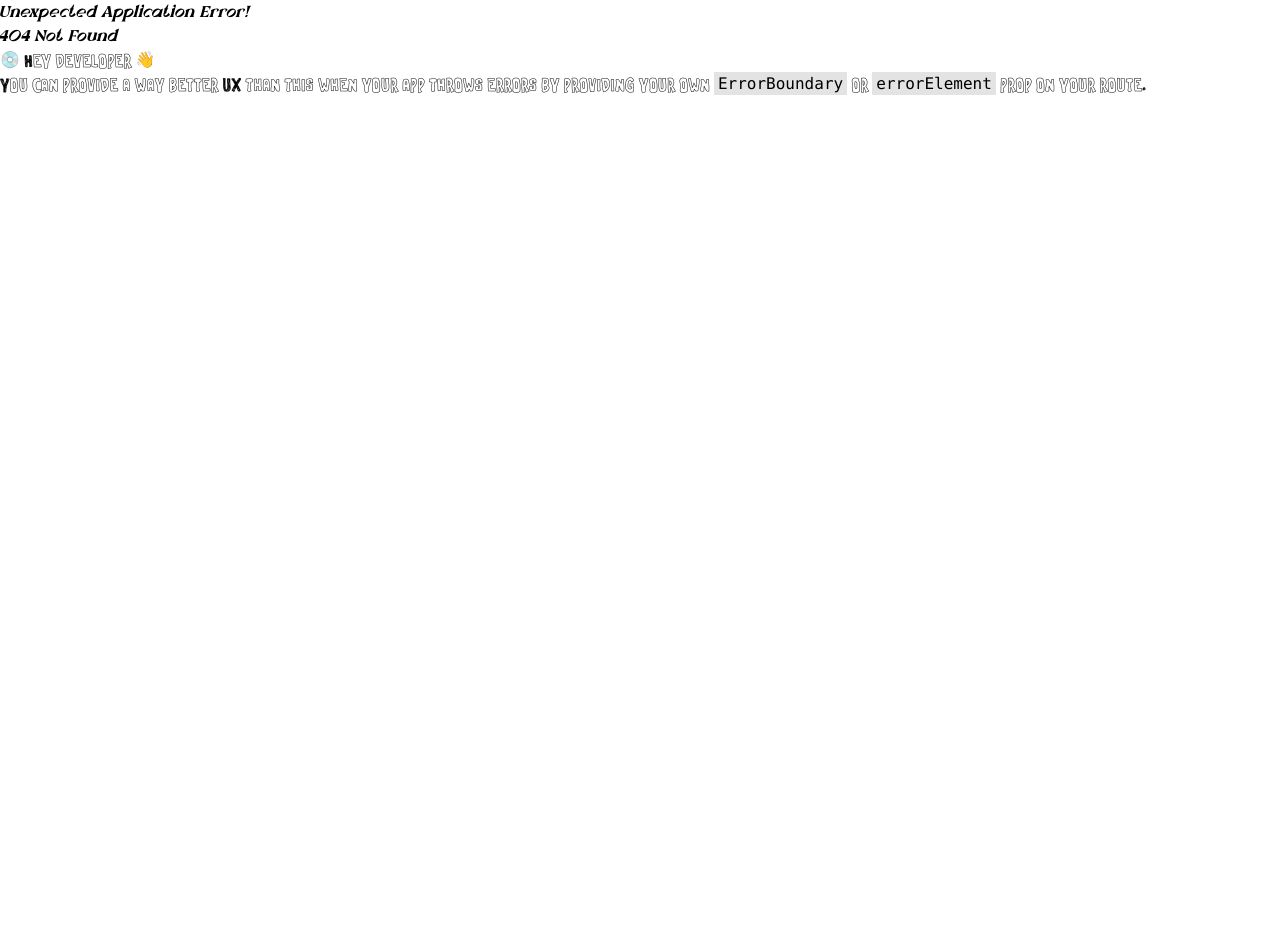
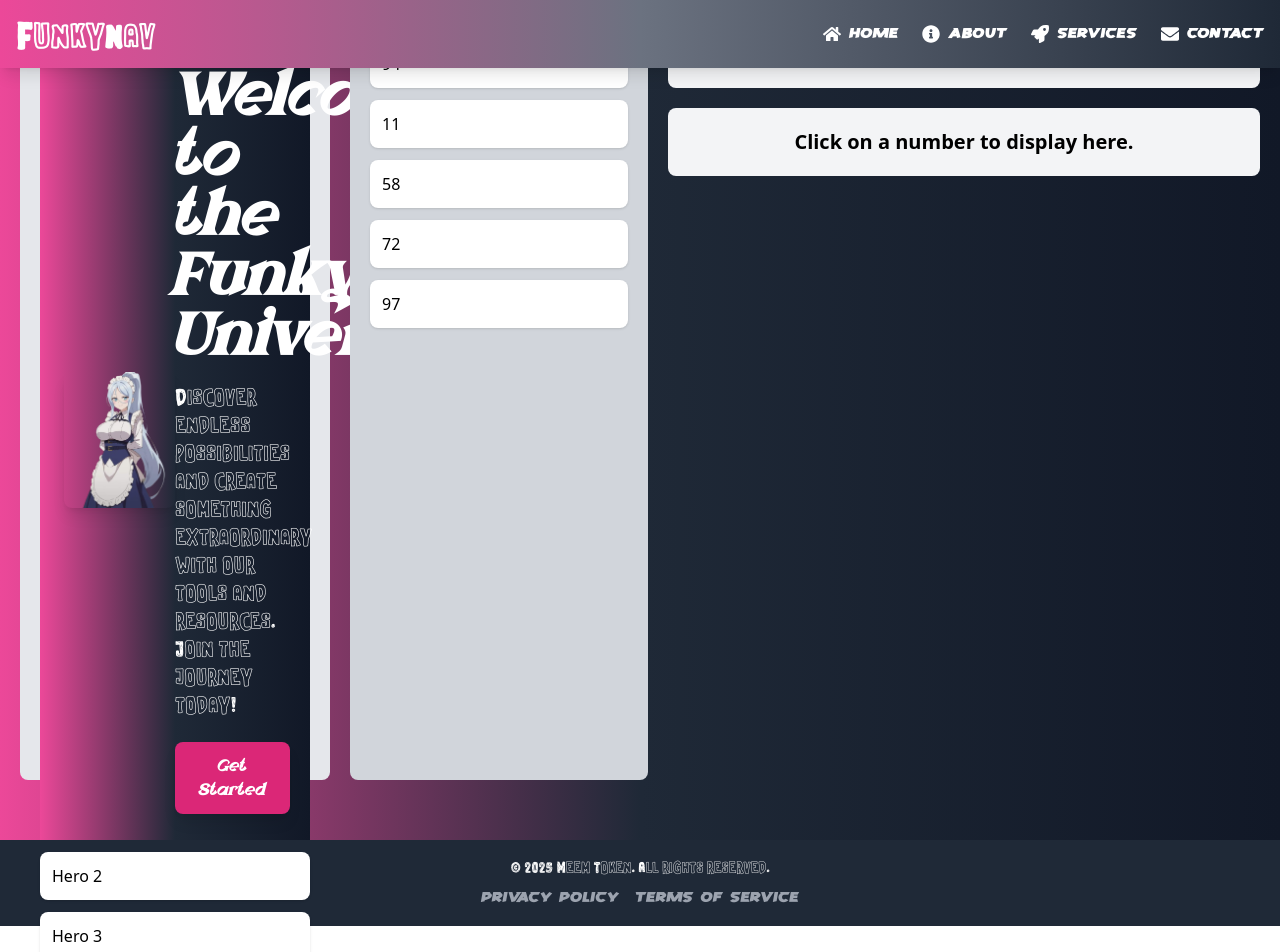
Before and after one commit to aadityaexe/WEBcreator, a React (Vite) app: page /new-website in a window 1280 px wide. Before the commit this address had no page. Shown: the top 952 px of the page. Before the commit the page ends 800 px from the top, so only its background shows below. Built offline with nearby package versions, Linux system fonts and the light colour scheme.

Commit message:
Add CreateWebsite component and implement navigation to new website page

```diff
--- a/src/components/Hero.jsx
+++ b/src/components/Hero.jsx
@@ -1,7 +1,8 @@
 import tryImage from "../assets/try.png";
 import { FaRocket, FaEthereum } from "react-icons/fa";
-
+import { useNavigate } from "react-router-dom";
 const Hero = () => {
+  const navigate = useNavigate();
   return (
     <div className="bg-gradient-to-r from-pink-500 via-gray-800 to-gray-900 min-h-screen text-white flex items-center">
       <div className="max-w-7xl mx-auto flex flex-col md:flex-row items-center justify-between px-8">
@@ -14,7 +15,10 @@ const Hero = () => {
             The ultimate platform for funky tokens that redefine the way you
             experience crypto.
           </p>
-          <div className="flex justify-center md:justify-start space-x-4">
+          <div
+            onClick={() => navigate("/new-website")}
+            className="flex justify-center md:justify-start space-x-4"
+          >
             <a
               href="#explore"
               className="bg-pink-600 hover:bg-pink-700 transition-all text-white font-bold py-3 px-6 rounded-full shadow-lg flex items-center space-x-2"
--- a/src/main.jsx
+++ b/src/main.jsx
@@ -6,6 +6,7 @@ import { createBrowserRouter, RouterProvider } from "react-router-dom";
 import Home from "./pages/Home.jsx";
 import AllTypeOfHeros from "./pages/AllTypeOfHeros.jsx";
 import AllTypeOfRoadmap from "./pages/AllTypeOfRoadmap.jsx";
+import CreateWebsite from "./pages/CreateWebsite.jsx";
 const router = createBrowserRouter([
   {
     path: "/",
@@ -39,6 +40,14 @@ const router = createBrowserRouter([
           </>
         ),
       },
+      {
+        path: "/new-website",
+        element: (
+          <>
+            <CreateWebsite />
+          </>
+        ),
+      },
     ],
   },
 ]);
--- /dev/null
+++ b/src/pages/CreateWebsite.jsx
@@ -0,0 +1,79 @@
+import { useState } from "react";
+import Hero1 from "../All-Hero-Section/Hero-1/Hero1";
+
+const HeroComponent1 = () => <Hero1 />;
+const HeroComponent2 = () => (
+  <div className="p-3 bg-white rounded-lg shadow">Hero 2</div>
+);
+const HeroComponent3 = () => (
+  <div className="p-3 bg-white rounded-lg shadow">Hero 3</div>
+);
+const HeroComponent4 = () => (
+  <div className="p-3 bg-white rounded-lg shadow">Hero 4</div>
+);
+const HeroComponent5 = () => (
+  <div className="p-3 bg-white rounded-lg shadow">Hero 5</div>
+);
+
+export default function SplitView() {
+  const [selectedComponent, setSelectedComponent] = useState(
+    <div>Click on a hero to display here.</div>
+  );
+  const [selectedNumber, setSelectedNumber] = useState(
+    "Click on a number to display here."
+  );
+
+  const components = [
+    <HeroComponent1 key={1} />,
+    <HeroComponent2 key={2} />,
+    <HeroComponent3 key={3} />,
+    <HeroComponent4 key={4} />,
+    <HeroComponent5 key={5} />,
+  ];
+
+  const numbers = [
+    Math.floor(Math.random() * 100),
+    Math.floor(Math.random() * 100),
+    Math.floor(Math.random() * 100),
+    Math.floor(Math.random() * 100),
+    Math.floor(Math.random() * 100),
+  ];
+
+  return (
+    <div className="flex h-screen p-5 gap-5">
+      {/* Left Side - Hero Selection */}
+      <div className="w-1/4 bg-gray-200 p-5 rounded-lg flex flex-col gap-3">
+        {components.map((component, index) => (
+          <div
+            key={index}
+            className="cursor-pointer"
+            onClick={() => setSelectedComponent(component)}
+          >
+            {component}
+          </div>
+        ))}
+      </div>
+      {/* Middle Section - Number Selection */}
+      <div className="w-1/4 bg-gray-300 p-5 rounded-lg flex flex-col gap-3">
+        {numbers.map((number, index) => (
+          <div
+            key={index}
+            className="p-3 bg-white rounded-lg shadow cursor-pointer hover:bg-gray-100"
+            onClick={() => setSelectedNumber(number)}
+          >
+            {number}
+          </div>
+        ))}
+      </div>
+      {/* Right Side - Display Section */}
+      <div className="w-2/4 flex flex-col gap-5">
+        <div className="bg-gray-100 p-5 rounded-lg flex items-center justify-center text-xl font-semibold">
+          {selectedComponent}
+        </div>
+        <div className="bg-gray-100 p-5 rounded-lg flex items-center justify-center text-xl font-semibold">
+          {selectedNumber}
+        </div>
+      </div>
+    </div>
+  );
+}
```
